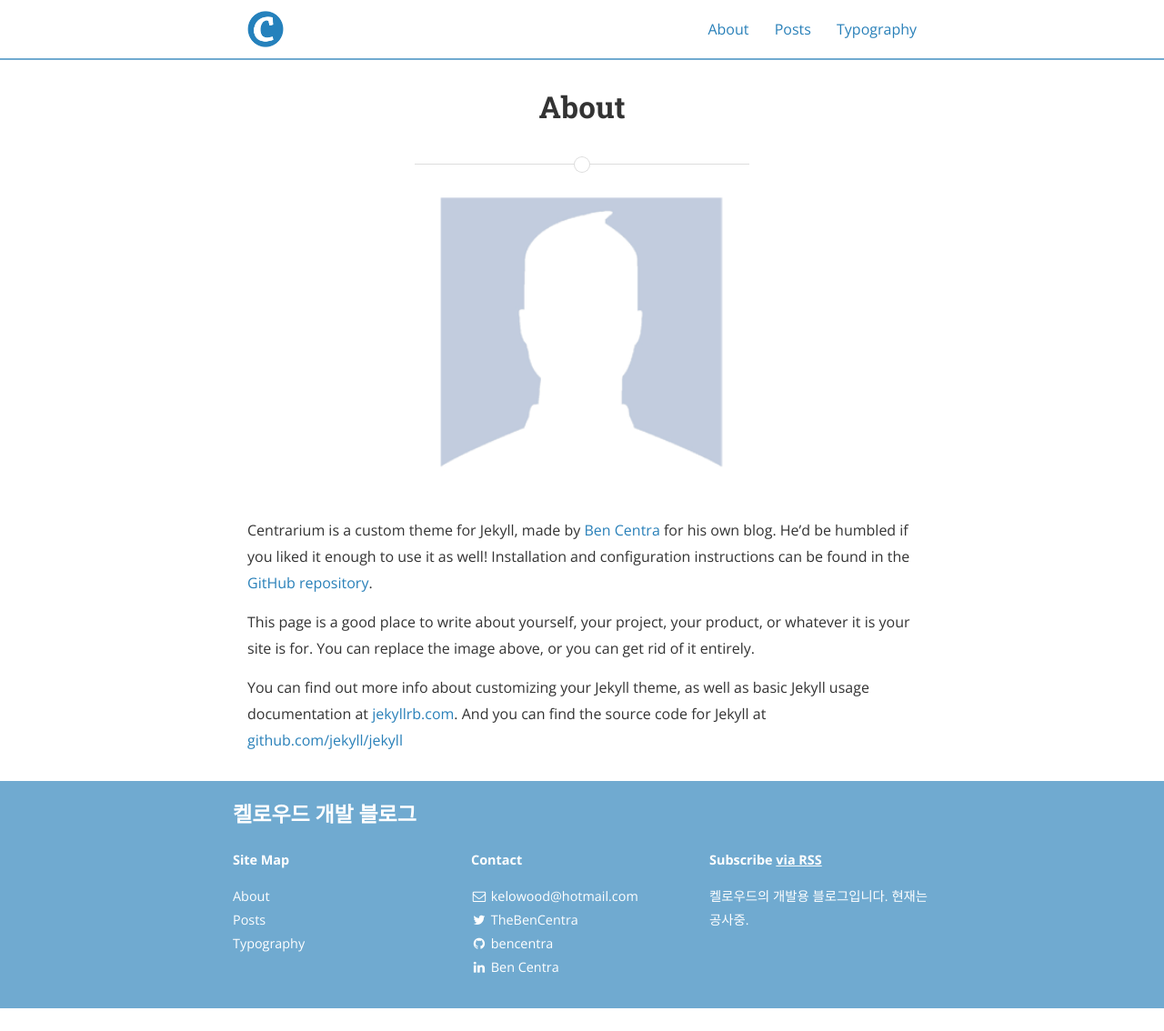
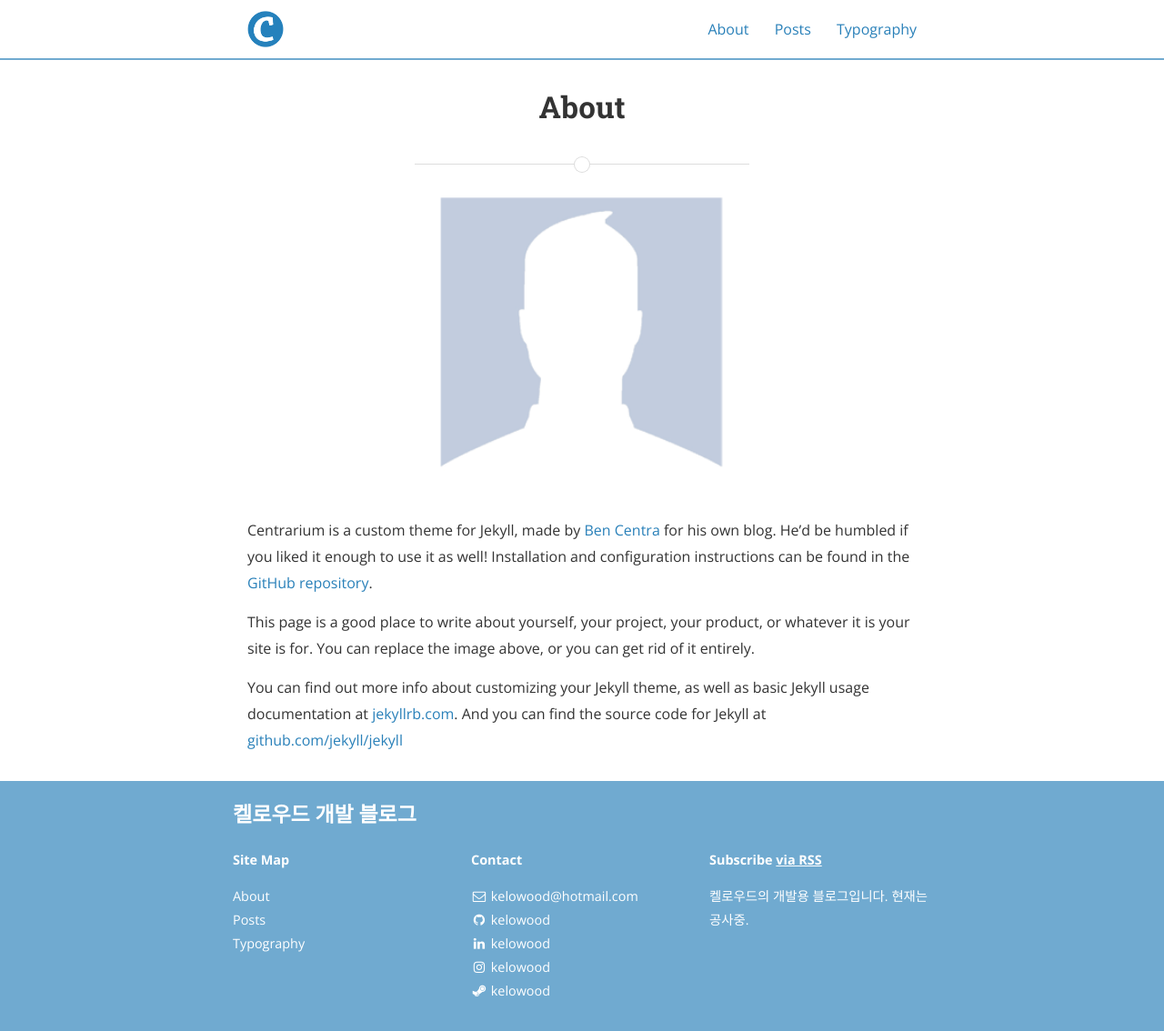
Before and after one commit to kelowood/kelowood.github.io, a Jekyll site: the page built from about.md, in a window 1280 px wide. Shown: the whole page at 91% size. Built offline with Jekyll 4.4.1, drawn with Linux system fonts in a browser that asks for light colours; nearby versions of some CDN libraries; before the commit the page ends 1109 px from its top, so only the background shows below that.

Commit message:
배경이미지 변경 및 소셜 주소 변경

```diff
--- a/_config.yml
+++ b/_config.yml
@@ -2,7 +2,7 @@
 # External gems
 # See http://ixti.net/software/2013/01/28/using-jekyll-plugins-on-github-pages.html for making `jekyll archives` work.
 plugins:
-  - jekyll-archives # Sorry, not GitHub pages friendly!
+  - jekyll-archives
   - jekyll-sitemap
   - jekyll-paginate
 
@@ -11,7 +11,7 @@ exclude:
 
 # 사이트 세팅
 title: 켈로우드 개발 블로그
-subtitle: "A simple yet classy theme for your Jekyll website or blog"
+subtitle: "프로그래밍 블로그. 이것저것 다룹니다."
 email: kelowood@hotmail.com
 name: Kelowood
 description: >
@@ -21,7 +21,7 @@ description: >
 # root of your server.
 baseurl: "" # the subpath of your site, e.g. /blog/
 url: "https://kelowood.github.io/" # the base hostname & protocol for your site
-cover: "/assets/header_image.jpg"
+cover: "/assets/Beautiful-Winter-Night-620x388.jpg"
 logo: "/assets/logo.png"
 
 # 빌드 세팅
@@ -71,12 +71,6 @@ descriptions:
 #     desc: Follow me on Twitter            # Description to display as link title, etc
 #     share: true                           # Include in the "Share" section of posts
 social:
-  - name: Twitter
-    icon: twitter
-    username: TheBenCentra
-    url: https://twitter.com/TheBenCentra
-    desc: Follow me on Twitter
-    share: true
 
   - name: Facebook
     icon: facebook
@@ -87,15 +81,15 @@ social:
 
   - name: GitHub
     icon: github
-    username: bencentra
-    url: https://github.com/bencentra
+    username: kelowood
+    url: https://github.com/kelowood
     desc: Fork me on GitHub
     share: false
 
   - name: LinkedIn
     icon: linkedin
-    username: Ben Centra
-    url: https://www.linkedin.com/pub/ben-centra/47/769/60a
+    username: kelowood
+    url: https://www.linkedin.com/in/%EB%8F%99%EB%AF%BC-%EA%B9%80-351a81133/
     desc: Connect with me on LinkedIn
     share: true
 
@@ -104,7 +98,7 @@ social:
     username:
     url:
     desc: Add me to your Circles
-    share: true
+    share: false
 
   - name: YouTube
     icon: youtube
@@ -115,9 +109,23 @@ social:
 
   - name: Instagram
     icon: instagram
+    username: kelowood
+    url: https://www.instagram.com/kelowood/
+    desc: Follow me on Instagram
+    share: true
+
+  - name: Steam
+    icon: steam
+    username: kelowood
+    url: https://steamcommunity.com/profiles/76561198144435275/
+    desc: Friend me on Steam
+    share: true
+
+  - name: Twitter
+    icon: twitter
     username:
     url:
-    desc: Follow me on Instagram
+    desc: Follow me on Twitter
     share: false
 
   - name: Pinterest
@@ -125,7 +133,7 @@ social:
     username:
     url:
     desc: Follow me on Pinterest
-    share: true
+    share: false
 
   - name: SoundCloud
     icon: soundcloud
@@ -139,13 +147,6 @@ social:
     username:
     url:
     desc: Follow me on Tumblr
-    share: false
-
-  - name: Steam
-    icon: steam
-    username:
-    url:
-    desc: Friend me on Steam
     share: false
 
   - name: Dribbble
@@ -174,7 +175,7 @@ social:
     username:
     url:
     desc: Share to Reddit
-    share: true
+    share: false
 
   - name: "Hacker News"
     icon: hacker-news
```
Also changed, not shown: assets/Beautiful-Winter-Night-620x388.jpg (added).
